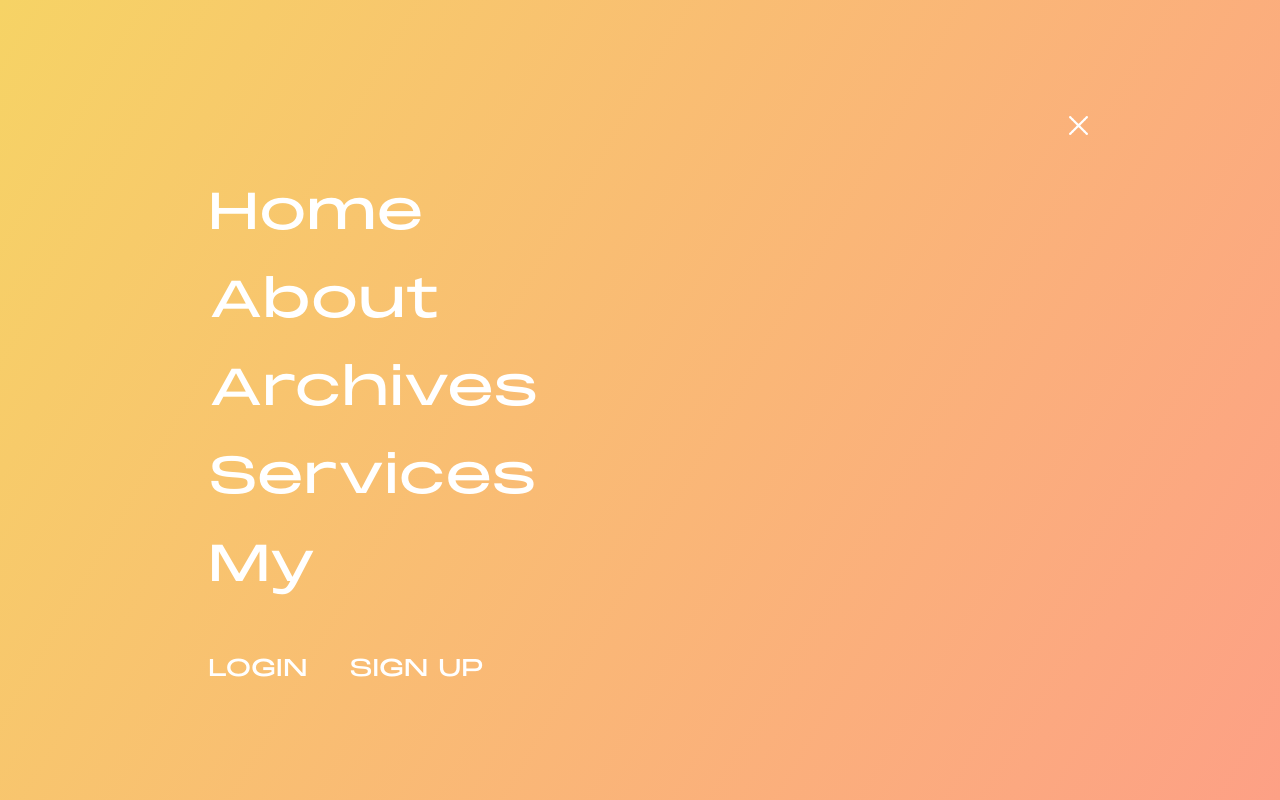
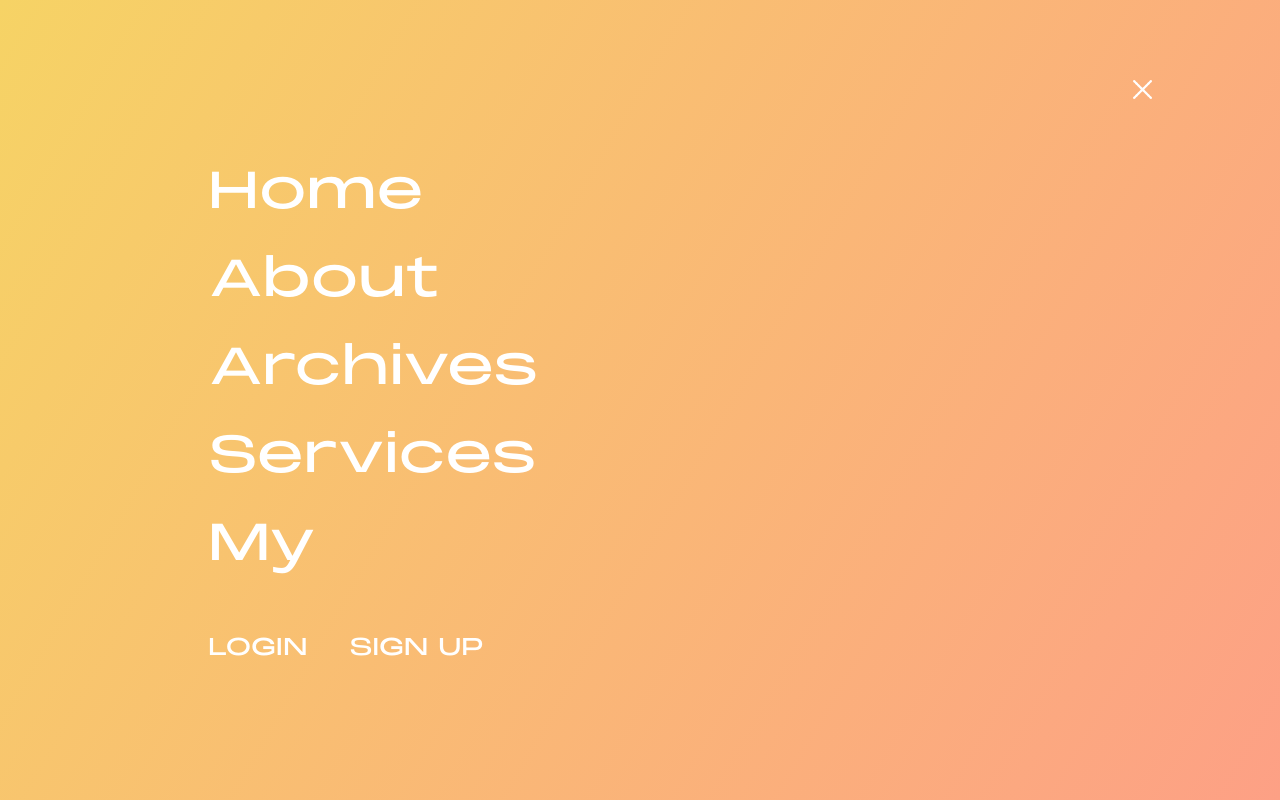
Before and after one commit to SU-ZIP/SUZIP-Frontend, a React (Create React App) app: page /index in a window 1280 px wide. Built offline with nearby package versions, Linux system fonts and the light colour scheme.

Commit message:
[Feat] 메뉴 너비 수정

```diff
--- a/src/components/index/Modal.tsx
+++ b/src/components/index/Modal.tsx
@@ -12,7 +12,6 @@ const ModalContainer = styled.div`
 `;
 
 const MenuContainer = styled.div`
-  width: 100vw;
   display: flex;
   flex-direction: column;
   margin-left: 15vw;
@@ -28,7 +27,6 @@ const PagingMenu = styled.div`
 `;
 
 const IndexItem = styled(Link)`
-  width: 100%;
   text-decoration: none;
   font-family: "PPMonumentExtended";
   font-size: 3.2rem;
@@ -54,7 +52,11 @@ const CloseBTN = styled.img`
   background: transparent;
   text-align: center;
   align-items: center;
-  margin-left: auto;
+  position: absolute;
+  top: 0;
+  right: 0;
+  margin-top: 10vh;
+  margin-right: 10vw;
   margin-bottom: 3vh;
 `;
 
@@ -78,8 +80,8 @@ function Modal() {
 
   return (
     <ModalContainer>
+      <CloseBTN src={closeButton} />
       <MenuContainer>
-        <CloseBTN src={closeButton} />
         <IndexMenu>
           <IndexItem to="/">Home</IndexItem>
           <IndexItem to="/about">About</IndexItem>
```
